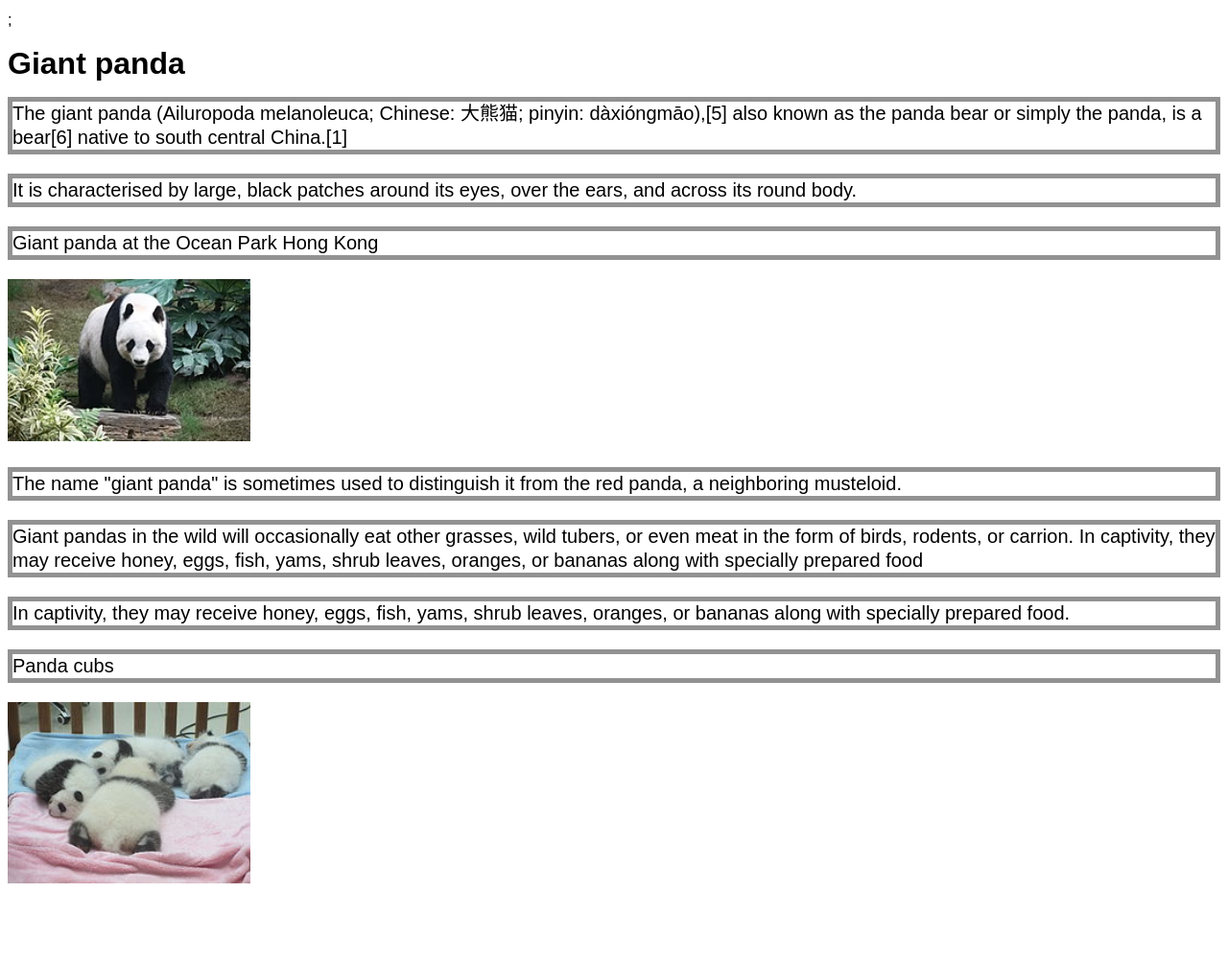
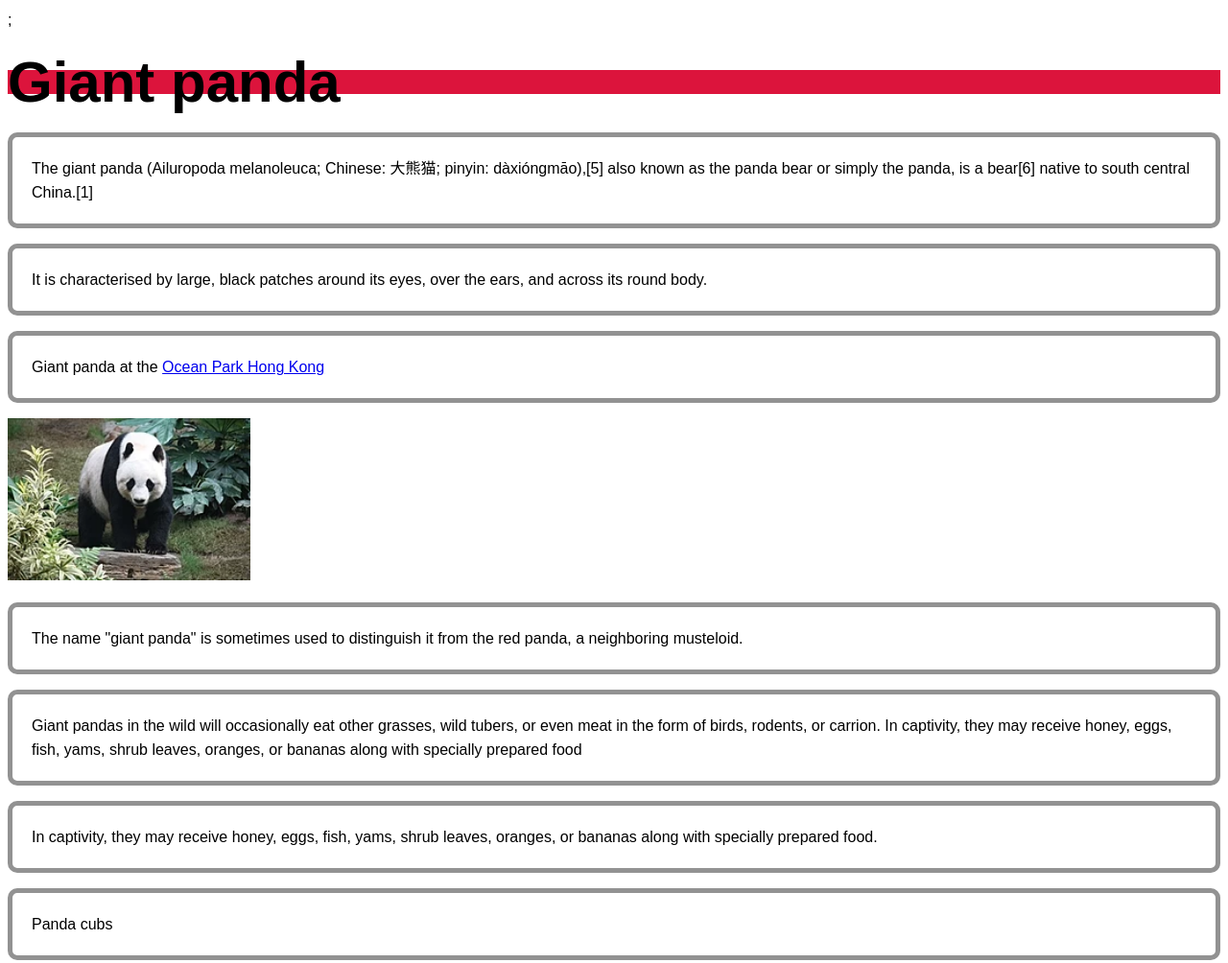
Before and after one commit to aslidHM/learning, a plain HTML site: page index.html in a window 1280 px wide. Shown: the top 1004 px of the page at 96% size. Before the commit the page ends 936 px from the top, so only its background shows below. Drawn offline with Linux system fonts and the light colour scheme.

Commit message:
Heading backcolor

```diff
--- a/index.html
+++ b/index.html
@@ -21,7 +21,7 @@
         over the ears, and across its round body.
     </p>
     <p>
-        Giant panda at the Ocean Park Hong Kong
+        Giant panda at the <a href="https://en.wikipedia.org/wiki/Ocean_Park_Hong_Kong">Ocean Park Hong Kong</a>
     </p>
 
     <img src="GrosserPanda.jpeg" />
--- a/pandastyle.css
+++ b/pandastyle.css
@@ -1,5 +1,3 @@
-
-
 body{
 line-height: 25px;
 font-family: Arial;
@@ -14,11 +12,22 @@ img{
     margin: 40px auto;
     border: dotted 20px #929292;
     padding: 20px;
+    border-color: coral;
+    border-width: 7px;
+    padding: 7px;
 }
 
 p{
-    font-size: 20px;
+
     font-family: Arial;
     border: solid 5px #929292;
+    padding: 20px;
+    border-radius: 10px;
 
 }
+h1{
+    font-size: 60px;
+    font-family: Arial;
+    background-color: crimson;
+
+}
```
